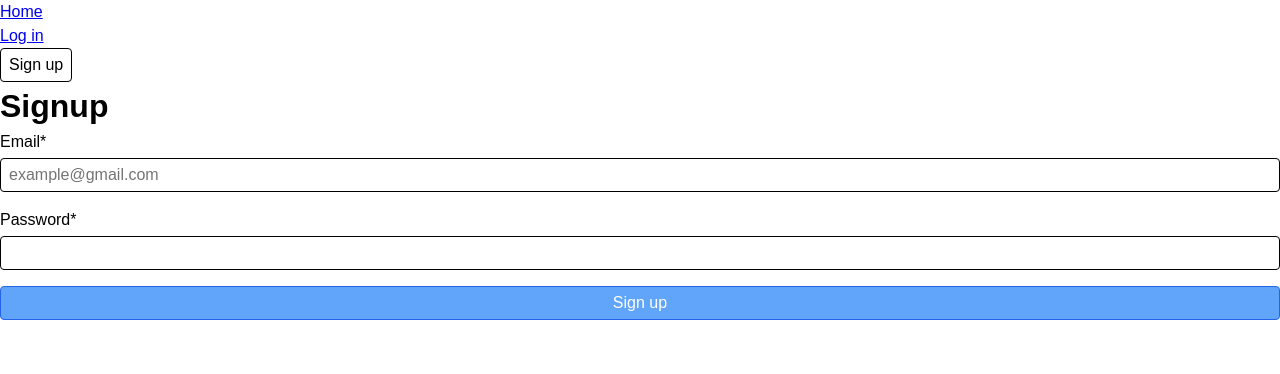
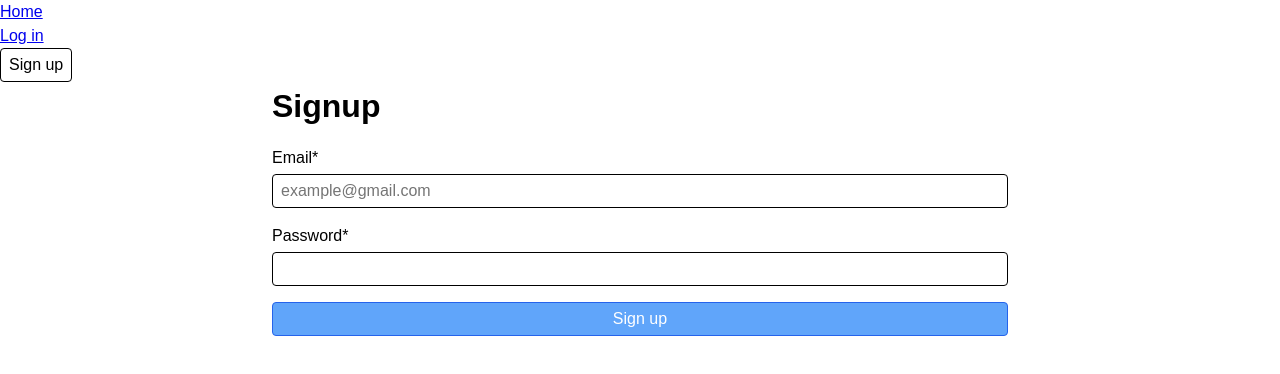
Before and after one commit to andrewdurnford/dungeonist, a React (Vite) app in the folder react/: page /signup in a window 1280 px wide. Shown: the top 374 px of the page. Built offline with nearby package versions, Linux system fonts and the light colour scheme; no server answers.

Commit message:
feat(react): Add layout container

```diff
--- a/react/src/components/Container.tsx
+++ b/react/src/components/Container.tsx
@@ -3,6 +3,9 @@ import styled from "styled-components";
 const Container = styled.div`
   display: flex;
   flex-direction: column;
+  max-width: 768px;
+  margin: 0 auto;
+  padding: 0 1rem;
 
   > * + * {
     margin-top: 1rem;
--- a/react/src/components/Login.tsx
+++ b/react/src/components/Login.tsx
@@ -1,11 +1,21 @@
 import { useForm } from "react-hook-form";
 import { useNavigate } from "react-router-dom";
+import styled from "styled-components";
 import { yupResolver } from "@hookform/resolvers/yup";
 import * as Yup from "yup";
 import { useLoginMutation } from "../utils/graphql";
 import Button from "./Button";
+import Input from "./Input";
 import Container from "./Container";
-import Input from "./Input";
+
+const Flex = styled.div`
+  display: flex;
+  flex-direction: column;
+
+  > * + * {
+    margin-top: 1rem;
+  }
+`;
 
 const schema = Yup.object().shape({
   email: Yup.string()
@@ -50,10 +60,10 @@ function Login() {
   );
 
   return (
-    <div>
+    <Container>
       <h1>Login</h1>
       <form onSubmit={onSubmit}>
-        <Container>
+        <Flex>
           <Input
             type="text"
             label="Email"
@@ -72,10 +82,10 @@ function Login() {
           <Button type="submit" loading={loading}>
             Log in
           </Button>
-        </Container>
+        </Flex>
       </form>
       {error && <p style={{ color: "red" }}>Error: {error.message}</p>}
-    </div>
+    </Container>
   );
 }
 
--- a/react/src/components/Signup.tsx
+++ b/react/src/components/Signup.tsx
@@ -1,10 +1,20 @@
 import { useForm } from "react-hook-form";
+import styled from "styled-components";
 import { yupResolver } from "@hookform/resolvers/yup";
 import * as Yup from "yup";
 import { useSignupMutation } from "../utils/graphql";
 import Button from "./Button";
+import Input from "./Input";
 import Container from "./Container";
-import Input from "./Input";
+
+const Flex = styled.div`
+  display: flex;
+  flex-direction: column;
+
+  > * + * {
+    margin-top: 1rem;
+  }
+`;
 
 const schema = Yup.object().shape({
   email: Yup.string()
@@ -35,10 +45,10 @@ function Signup() {
   );
 
   return (
-    <div>
+    <Container>
       <h1>Signup</h1>
       <form onSubmit={onSubmit}>
-        <Container>
+        <Flex>
           <Input
             type="text"
             label="Email"
@@ -57,10 +67,10 @@ function Signup() {
           <Button type="submit" loading={loading}>
             Sign up
           </Button>
-        </Container>
+        </Flex>
       </form>
       {error && <p style={{ color: "red" }}>Error: {error.message}</p>}
-    </div>
+    </Container>
   );
 }
 
```
